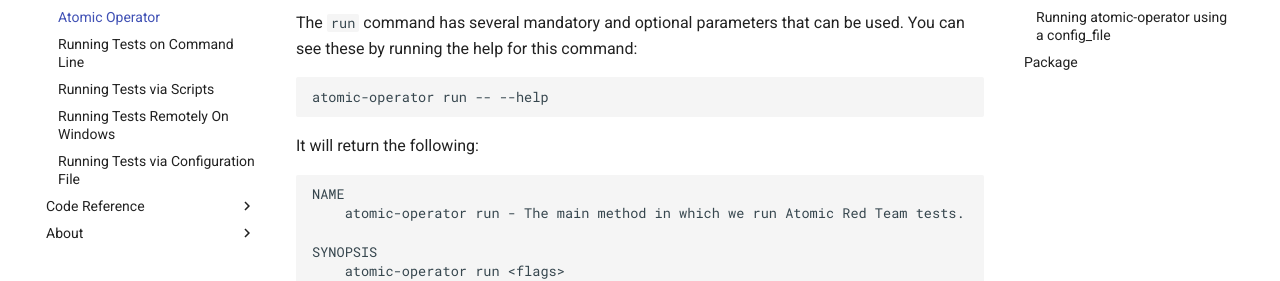
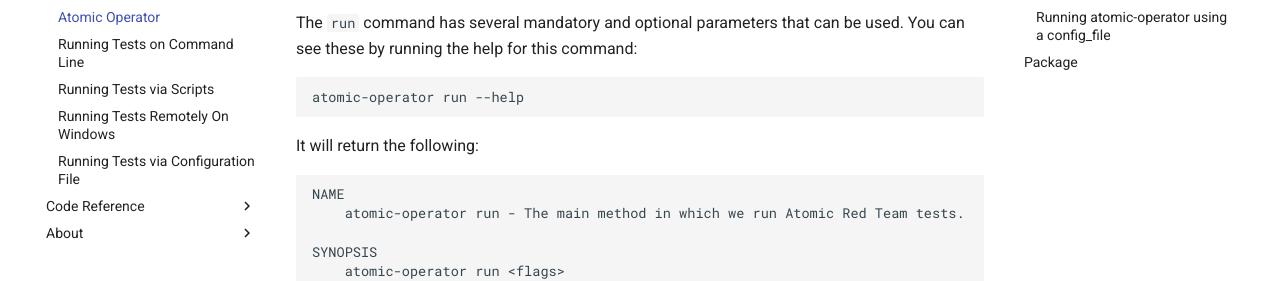
Before and after one commit to swimlane/atomic-operator, an MkDocs documentation site: the page built from docs/atomic-operator.md, in a window 1280 px wide and 900 px high, scrolled down 716 px. Shown: the part 172-453 px from the top of the window. Built offline with MkDocs 1.6.1 and Material for MkDocs 9.7.7, drawn with Linux system fonts in a browser that asks for light colours; the version menu is left out.

````diff
--- a/docs/atomic-operator.md
+++ b/docs/atomic-operator.md
@@ -32,7 +32,7 @@ atomic-operator run --atomics-path "/tmp/some_directory/redcanaryco-atomic-red-t
 The `run` command has several mandatory and optional parameters that can be used.  You can see these by running the help for this command:
 
 ```bash
-atomic-operator run -- --help
+atomic-operator run --help
 ```
 
 It will return the following:
````
